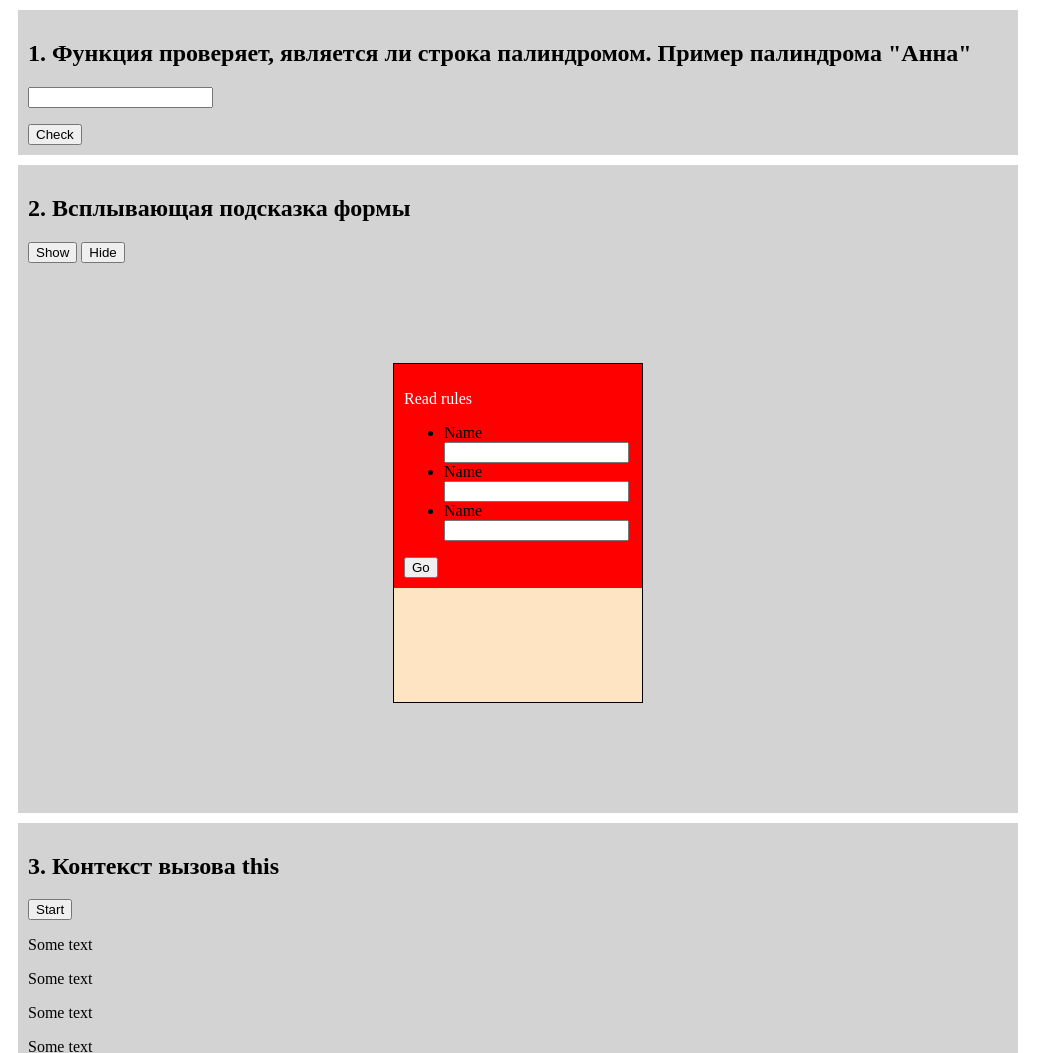
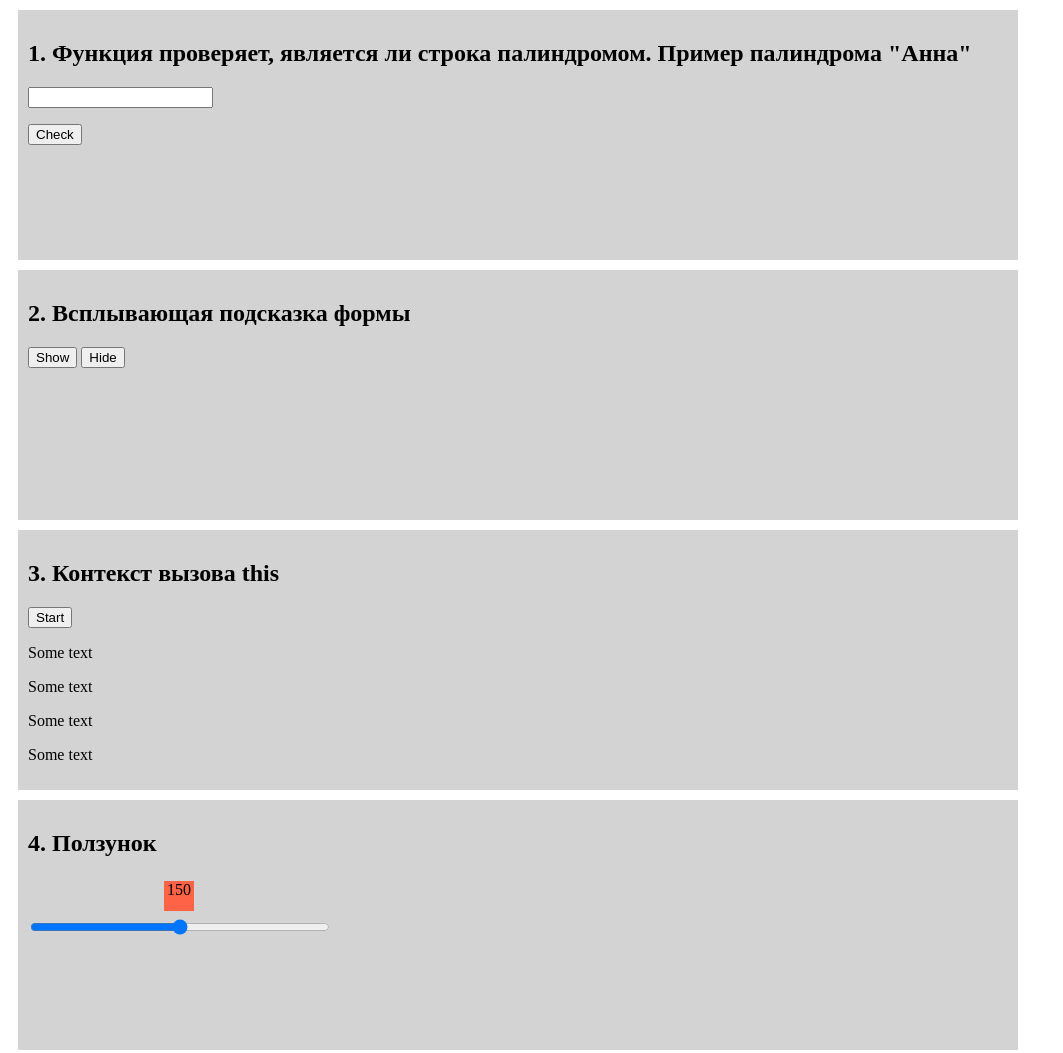
Before and after one commit to cartario/vazil, a plain HTML site: page practice.html in a window 1280 px wide. Shown: the top 1053 px of the page, without its empty margins (0-1063 px from the left). Drawn offline with Linux system fonts and the light colour scheme.

Commit message:
ползунок

```diff
--- a/css/practice.css
+++ b/css/practice.css
@@ -2,7 +2,7 @@
 	box-sizing: border-box;
 }
 
-.chapter, .block-this {
+.block {
 	width: 1000px;
 	min-height: 250px;
 	margin: 10px;
@@ -12,6 +12,7 @@
 
 .block-modal-test {
 	position: relative;
+	display: none;
 	width: 250px;
 	height: 340px;
 	margin: 100px auto;
@@ -45,3 +46,29 @@
 	color: white;
 	cursor: pointer;
 }
+
+.block-range__cont {
+	position: relative;
+	width: 300px;
+	height: 60px;
+	margin: 0;
+	padding: 0;
+	/*border: 1px solid grey;*/
+}
+
+.block-range__cont input {
+	position: absolute;
+	bottom: 0px;
+	width: 300px;
+}
+
+.block-range__text {
+	position: absolute;
+	left: 136px;
+	bottom: 10px;
+	width: 30px;
+	height: 30px;
+	text-align: center;
+	/*border: 1px solid grey;*/
+	background: tomato;
+}
--- a/js/practice.js
+++ b/js/practice.js
@@ -127,3 +127,19 @@
 
 
 })();
+
+(function () {
+
+let inputRange = document.querySelector('.block-range__cont input[type="range"]');
+let textOut = document.querySelector('.block-range__text');
+
+textOut.textContent = inputRange.value;
+
+inputRange.addEventListener('input', function(){
+	textOut.style.left = inputRange.value - 14*(1 + inputRange.value*0.001) + 'px';
+
+	textOut.textContent = inputRange.value;
+});
+
+
+})();
--- a/practice.html
+++ b/practice.html
@@ -6,7 +6,7 @@
   <link rel="stylesheet" type="text/css" href="css/practice.css">
 </head>
 <body>
-	<div class="palindrom">
+	<div class="palindrom block">
 		<h2 class="palindrom__title">
 			1. Функция проверяет, является ли строка палиндромом. Пример палиндрома
 			"Анна"
@@ -15,7 +15,7 @@
 		<p class="palindrom__out"></p>
 		<button class="palindrom__button">Check</button>
 	</div>
-	<div class="chapter">
+	<div class="chapter block">
 		<h2 class="palindrom__title">
 			2. Всплывающая подсказка формы
 		</h2>
@@ -52,7 +52,7 @@
 			</div>
 		</div>
 	</div>
-	<div class="block-this">
+	<div class="block block-this">
 		<h2 class="block-this__title">
 			3. Контекст вызова this
 		</h2>
@@ -62,6 +62,21 @@
 		<p class="block-this__text">Some text</p>
 		<p class="block-this__text">Some text</p>
 	</div>
+	<div class="block block-range">
+		<h2 class="block-range__title">
+			4. Ползунок
+		</h2>
+		<div class="block-range__cont">
+			<p class="block-range__text"></p>
+			<input type="range" min="0" max ="300">
+		</div>
+	</div>
+
+	<div class="block template">
+		<h2 class="block-template__title">
+			*. Template
+		</h2>
+	</div>
 
 	<script src="js/practice.js" type="text/javascript"></script>
 
```
